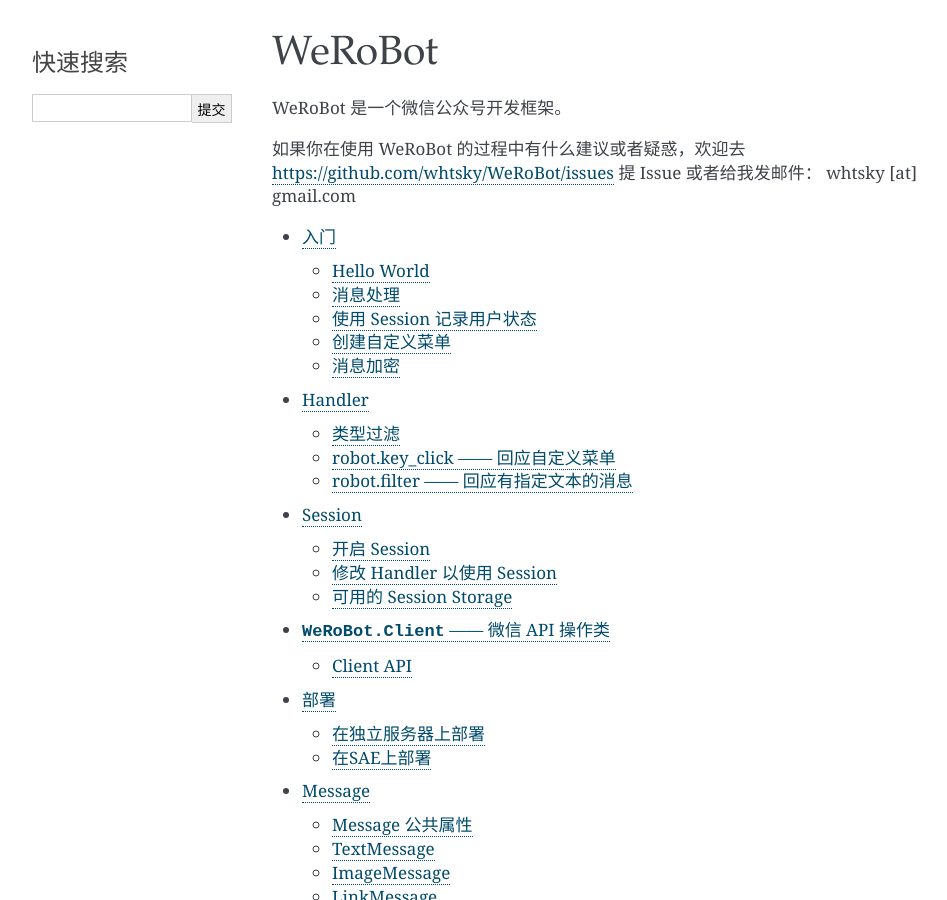
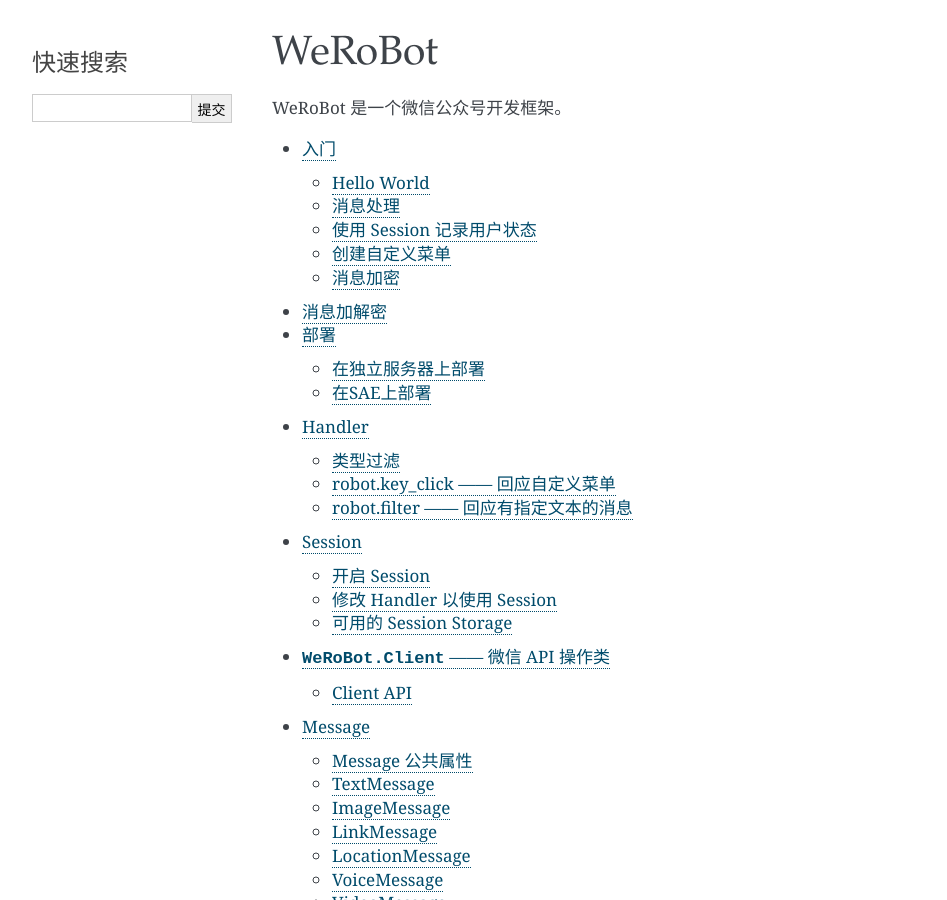
Before and after one commit to offu/WeRoBot, a Sphinx documentation site: the page built from docs/index.rst, in a window 1280 px wide and 900 px high. Shown: the whole window, without its empty margins (148-1095 px from the left). Built offline with Sphinx 7.4.7, drawn with Linux system fonts in a browser that asks for light colours.

```diff
--- a/docs/index.rst
+++ b/docs/index.rst
@@ -4,16 +4,15 @@ WeRoBot
 
 WeRoBot 是一个微信公众号开发框架。
 
-如果你在使用 WeRoBot 的过程中有什么建议或者疑惑，欢迎去 https://github.com/whtsky/WeRoBot/issues 提 Issue 或者给我发邮件： whtsky [at] gmail.com
-
 .. toctree::
     :maxdepth: 2
 
     start
+    encryption
+    deploy
     handlers
     session
     client
-    deploy
     messages
     events
     replies
```
Also changed, not shown: docs/encryption.rst (added, +15 -0 lines).
